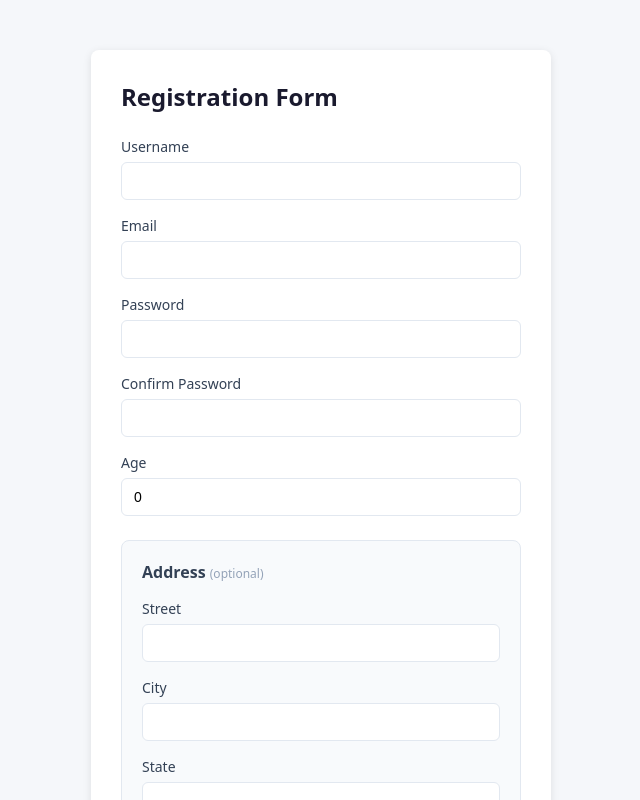
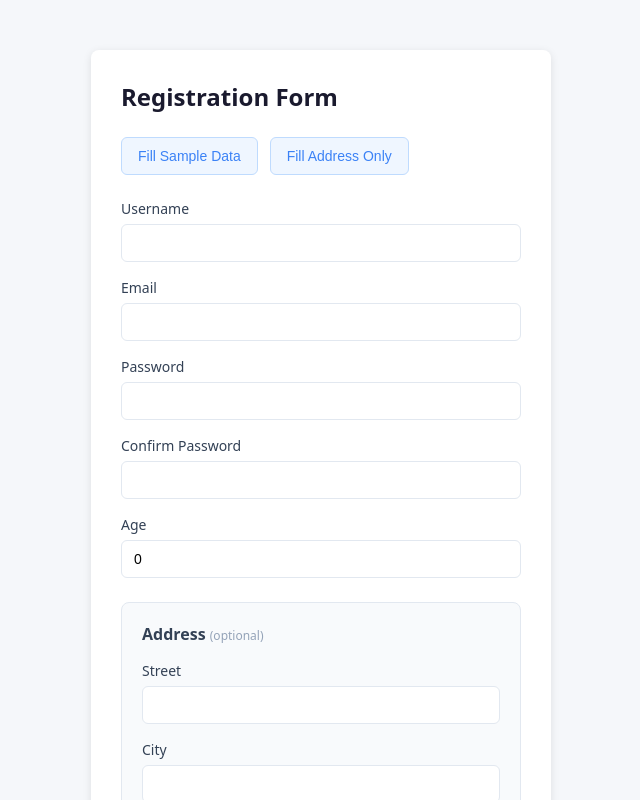
Before and after one commit to praveenfuloria/reactive-form-app, an Angular app: page / in a window 1280 px wide. Shown: the top 800 px of the page, without its empty margins (319-959 px from the left). Built offline with nearby package versions, Linux system fonts and the light colour scheme.

Commit message:
Set vs Patch Value

```diff
--- a/src/app/app.css
+++ b/src/app/app.css
@@ -164,3 +164,23 @@ input.ng-invalid.ng-touched {
   font-weight: normal;
   color: #94a3b8;
 }
+
+.action-buttons {
+  display: flex;
+  gap: 12px;
+  margin-bottom: 24px;
+}
+
+.action-buttons button {
+  padding: 10px 16px;
+  font-size: 14px;
+  color: #3b82f6;
+  background-color: #eff6ff;
+  border: 1px solid #bfdbfe;
+  border-radius: 6px;
+  cursor: pointer;
+}
+
+.action-buttons button:hover {
+  background-color: #dbeafe;
+}
--- a/src/app/app.html
+++ b/src/app/app.html
@@ -1,5 +1,10 @@
 <div class="container">
   <h1>Registration Form</h1>
+
+  <div class="action-buttons">
+    <button type="button" (click)="fillSampleData()">Fill Sample Data</button>
+    <button type="button" (click)="fillAddressOnly()">Fill Address Only</button>
+  </div>
 
   <form [formGroup]="registrationForm" (ngSubmit)="onSubmit()">
     <div class="form-group">
--- a/src/app/app.ts
+++ b/src/app/app.ts
@@ -128,4 +128,36 @@ export class App {
   get zipCode(): FormControl {
     return this.address.get('zipCode') as FormControl;
   }
+
+  fillSampleData(): void {
+    //First, add two phone number controls
+    this.addPhoneNumber();
+    this.addPhoneNumber();
+
+    this.registrationForm.setValue({
+      username: 'johndoe',
+      email: 'john@example.com',
+      password: 'Password123',
+      confirmPassword: 'Password123',
+      age: 25,
+      address: {
+        street: '123 Main Street',
+        city: 'New York',
+        state: 'NY',
+        zipCode: '10001',
+      },
+      phoneNumbers: ['1234567890', '9876543210'],
+    });
+  }
+
+  fillAddressOnly(): void {
+    this.registrationForm.patchValue({
+      address: {
+        street: '456 Oak Avenue',
+        city: 'Los Angeles',
+        state: 'CA',
+        zipCode: '90001',
+      },
+    });
+  }
 }
```
